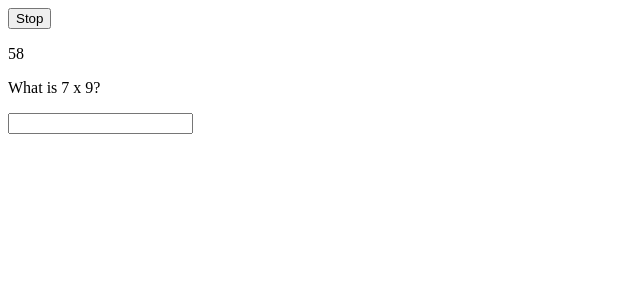
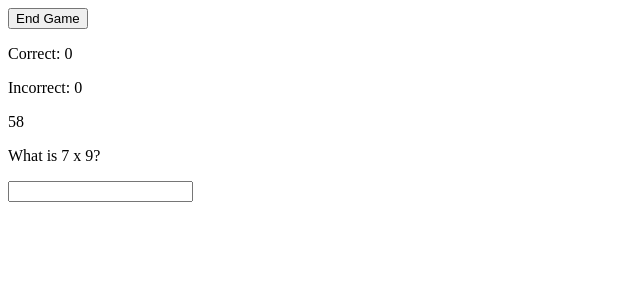
Before and after one commit to VulcanWM/timetable-game, a SvelteKit app: page / in a window 1280 px wide. Both pictures are taken after a click on the button "Start". Shown: the top 300 px of the page, without its empty margins (0-640 px from the left). Built offline with nearby package versions, Linux system fonts and the light colour scheme.

Commit message:
you can answer questions

```diff
--- a/src/routes/+page.svelte
+++ b/src/routes/+page.svelte
@@ -4,11 +4,13 @@
 	let open = false;
 	let ended = false;
 	let seconds = 60;
-	let score = 0;
+	let correct = 0;
+	let incorrect = 0;
 	function toggle(){
 		if (open == true){
 			open = false;
 			seconds = 60;
+			ended = false;
 		} else {
 			open = true;
 		}
@@ -23,17 +25,34 @@
 	let num1 = Math.floor(Math.random() * 20) + 1;
 	let num2 = Math.floor(Math.random() * 20) + 1;
 	$: answer = num1 * num2
+	$: percentage = Math.floor((correct/(correct+incorrect))*100)
+	let guess = ""
+	function handleSubmit() {
+		if (parseInt(guess) == answer){
+			correct += 1
+		} else {
+			incorrect += 1
+		}
+		guess = ""
+		num1 = Math.floor(Math.random() * 20) + 1;
+		num2 = Math.floor(Math.random() * 20) + 1;
+	}
 </script>
 
 <div>
-	<button on:click={toggle}>{open ? 'Stop' : 'Start'}</button>
+	<button on:click={toggle}>{open ? 'End Game' : 'Start'}</button>
 	{#if open}
+		<p>Correct: {correct}</p>
+		<p>Incorrect: {incorrect}</p>
 		<p>{seconds}</p>
 		<Timer callback={handleTick} />
 		<p>What is {num1} x {num2}?</p>
-		<input/>
+		<form on:submit|preventDefault={handleSubmit}>
+			<input bind:value={guess}/>
+		</form>
 	{/if}
 	{#if ended}
-		<p>The game has ended! Your score is {score}</p>
+		<p>The game has ended! You got {correct} questions correct and {incorrect} questions incorrect!</p>
+		<p>You got {percentage}% of questions correct!</p>
 	{/if}
 </div>
```
